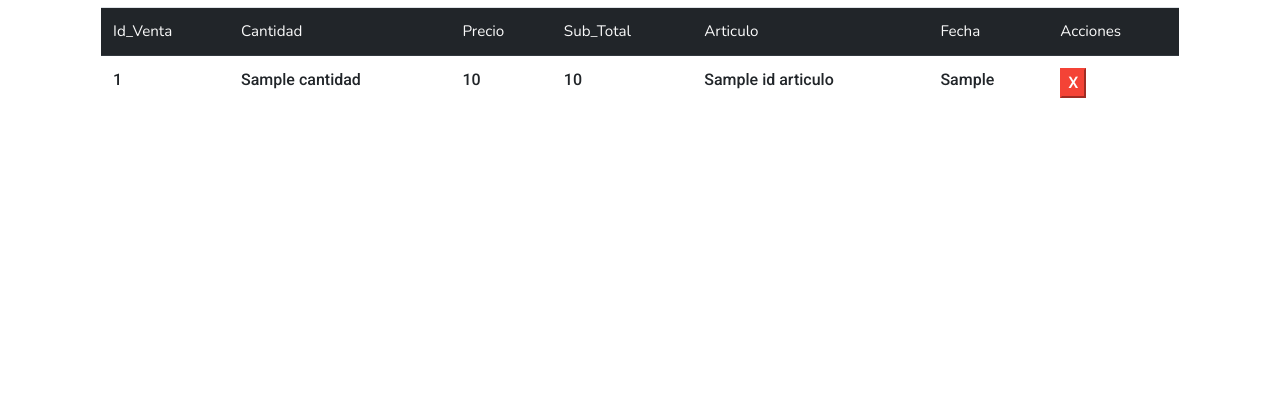
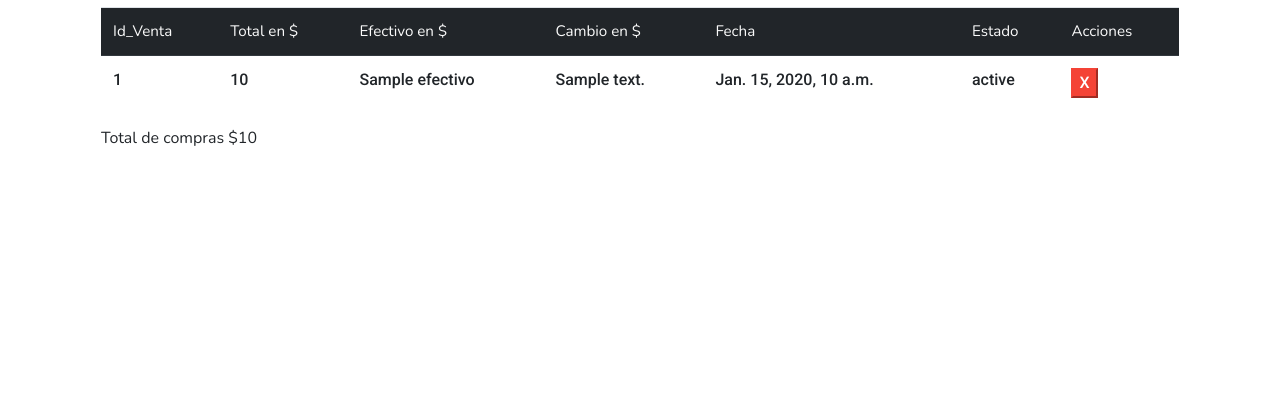
Before and after one commit to rivaslive/libreriaLag, a Django app: template templates/ventas/listVentas.html in a window 1280 px wide. Shown: the part 204-624 px from the top of the page. Run offline with Django 3.2, Linux system fonts and the light colour scheme; the template is opened without the code that fills it: most values are stand-ins (such as "Sample title", 1, 10 or a date in 2020); some libraries are stand-ins or nearby versions.

Commit message:
Algunos cambios
Tal vez no se elimina nada

```diff
--- a/libreriaLag/settings.py
+++ b/libreriaLag/settings.py
@@ -82,8 +82,8 @@ DATABASES = {
         'ENGINE': 'django.db.backends.mysql',
         'NAME': 'db_libreria',
         'USER': 'root',
-        'PASSWORD':'cementerio123',
-        #'PASSWORD':'root',
+        #'PASSWORD':'cementerio123',
+        'PASSWORD':'root',
         'HOST': 'localhost',
         'PORT': '',
     }
--- a/templates/ventas/listVentas.html
+++ b/templates/ventas/listVentas.html
@@ -21,11 +21,12 @@
                 <thead class="thead-dark">
                 <tr>
                     <th scope="col">Id_Venta</th>
-                    <th scope="col">Cantidad</th>
-                    <th scope="col">Precio</th>
-                    <th scope="col">Sub_Total</th>
-                    <th scope="col">Articulo</th>
+                    <th scope="col">Total en $</th>
+                      <th scope="col">Efectivo en $</th>
+                    <th scope="col">Cambio en $</th>
                     <th scope="col">Fecha</th>
+
+                    <th scope="col">Estado</th>
 
                     <th scope="col">Acciones</th>
                 </tr>
@@ -35,11 +36,12 @@
                     {% for foo in datosVenta %}
                         <tr>
                         <td>{{ foo.id }}</td>
-                        <td>{{ foo.cantidad }}</td>
-                        <td>{{ foo.precio }}</td>
-                        <td>{{ foo.sub_total }}</td>
-                        <td>{{ foo.id_articulo.nombre_articulo }}</td>
-                        <td>{{ foo.id_venta }}</td>
+                        <td>{{ foo.total }}</td>
+                            <td>{{ foo.efectivo }}</td>
+                        <td>{{ foo.cambio }}</td>
+                        <td>{{ foo.fecha }}</td>
+
+                        <td>{{ foo.venta.estado}}</td>
 
                         <td> <button class="bnt btn-danger">X</button></td>
                         </tr>
@@ -49,7 +51,7 @@
                 {% endif %}
               </tbody>
             </table>
-
+                  <a>Total de compras ${{ sumaTotal }}</a>
 
             </div>
 
```
Also changed, not shown: apps/ventas/views.py (+4 -3 lines).
